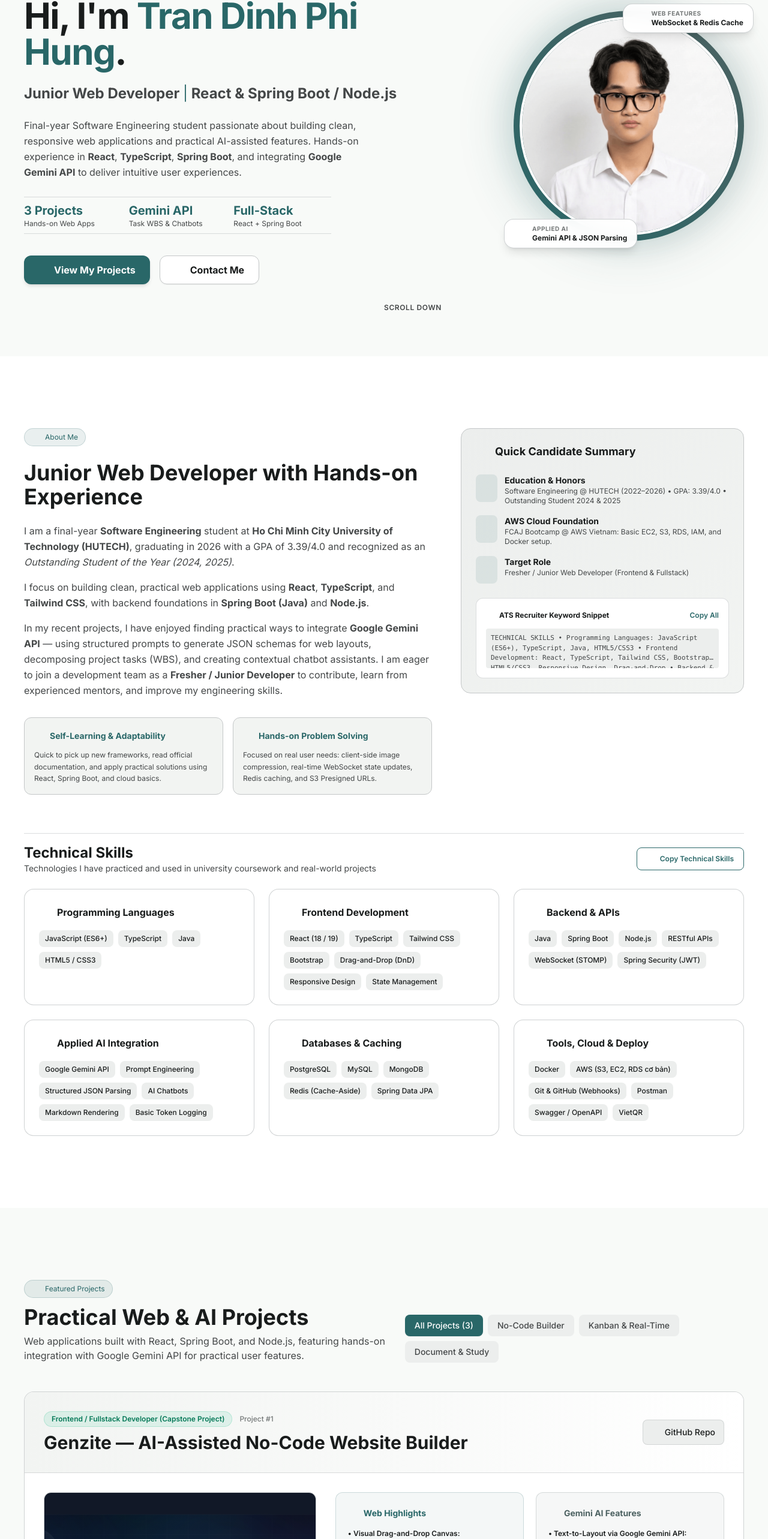
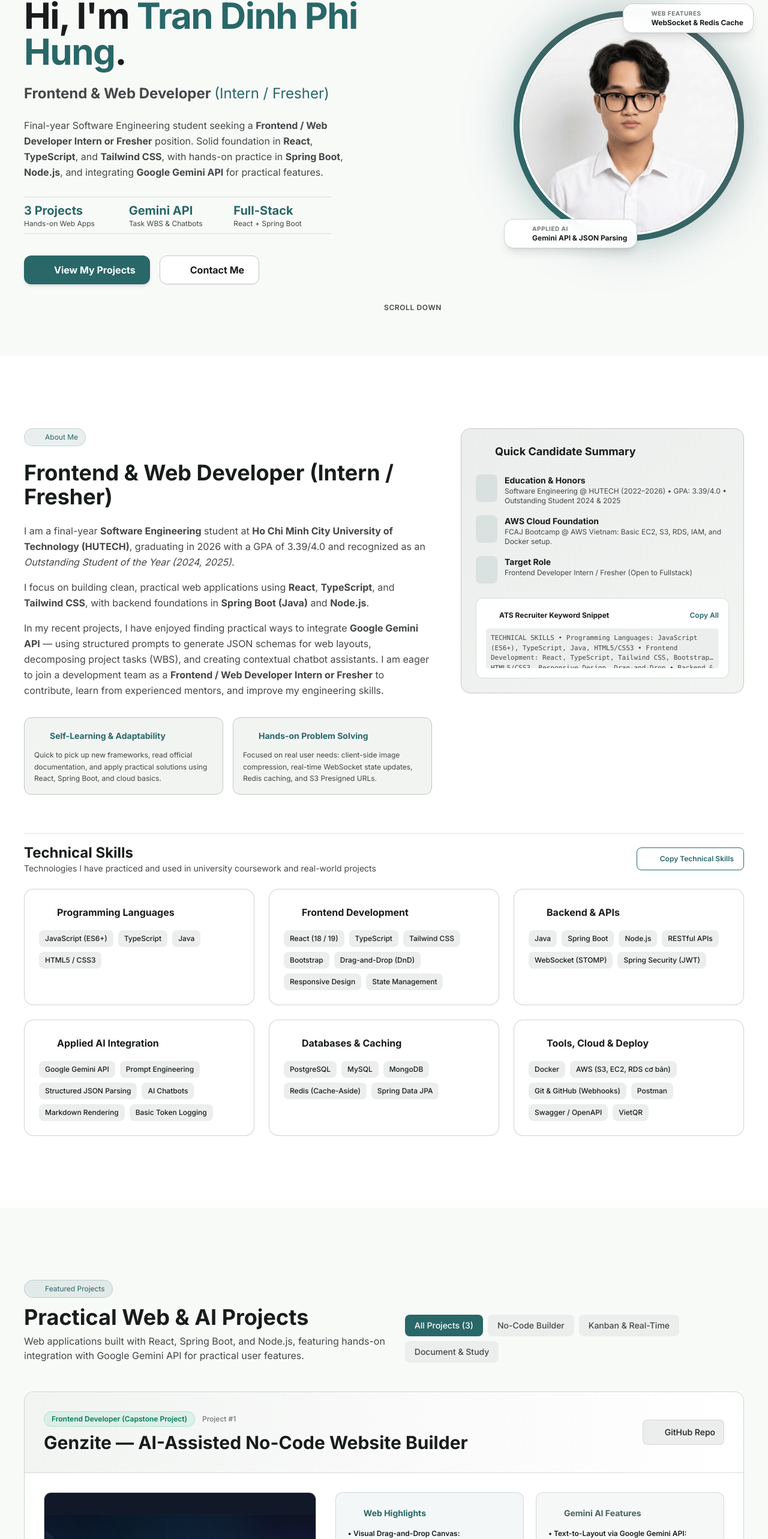
Before and after one commit to PHung112/Portfolio, a React (Vite) app: page / in a window 1280 px wide. Shown: the part 206-2772 px from the top of the page at 60% size. Built offline with nearby package versions, Linux system fonts and the light colour scheme.

Commit message:
feat: adjust roles to intern and fresher levels, remove junior references

```diff
--- a/index.html
+++ b/index.html
@@ -4,12 +4,12 @@
     <meta charset="UTF-8" />
     <link rel="icon" type="image/svg+xml" href="/logo.svg" />
     <meta name="viewport" content="width=device-width, initial-scale=1.0" />
-    <title>Tran Dinh Phi Hung | Junior Web Developer Portfolio</title>
+    <title>Tran Dinh Phi Hung | Web &amp; Frontend Developer (Intern / Fresher)</title>
     <meta
       name="description"
-      content="Portfolio of Tran Dinh Phi Hung - Junior Web Developer specializing in React, TypeScript, Spring Boot, Node.js, and Google Gemini API integration."
+      content="Portfolio of Tran Dinh Phi Hung - Software Engineering student seeking Frontend / Web Developer Intern and Fresher roles. Hands-on experience in React, TypeScript, Spring Boot, Node.js, and Google Gemini API."
     />
-    <meta name="keywords" content="Tran Dinh Phi Hung, Junior Web Developer, React, Spring Boot, Node.js, Gemini API, Frontend Developer, Fullstack Developer, Portfolio" />
+    <meta name="keywords" content="Tran Dinh Phi Hung, Frontend Intern, Web Developer Intern, Fresher Developer, React, TypeScript, Spring Boot, Node.js, Gemini API, Portfolio" />
     <meta name="author" content="Tran Dinh Phi Hung" />
     <link
       href="https://fonts.googleapis.com/css2?family=Material+Symbols+Outlined:wght,FILL@100..700,0..1&display=swap"
--- a/src/components/AboutSection.jsx
+++ b/src/components/AboutSection.jsx
@@ -100,7 +100,7 @@ export default function AboutSection() {
               About Me
             </div>
             <h2 className="text-3xl md:text-4xl font-bold font-display text-on-surface">
-              Junior Web Developer with Hands-on Experience
+              Frontend &amp; Web Developer (Intern / Fresher)
             </h2>
             <div className="space-y-4 text-on-surface-variant text-base leading-relaxed">
               <p>
@@ -111,7 +111,7 @@ export default function AboutSection() {
                 I focus on building clean, practical web applications using <strong>React</strong>, <strong>TypeScript</strong>, and <strong>Tailwind CSS</strong>, with backend foundations in <strong>Spring Boot (Java)</strong> and <strong>Node.js</strong>.
               </p>
               <p>
-                In my recent projects, I have enjoyed finding practical ways to integrate <strong>Google Gemini API</strong> — using structured prompts to generate JSON schemas for web layouts, decomposing project tasks (WBS), and creating contextual chatbot assistants. I am eager to join a development team as a <strong>Fresher / Junior Developer</strong> to contribute, learn from experienced mentors, and improve my engineering skills.
+                In my recent projects, I have enjoyed finding practical ways to integrate <strong>Google Gemini API</strong> — using structured prompts to generate JSON schemas for web layouts, decomposing project tasks (WBS), and creating contextual chatbot assistants. I am eager to join a development team as a <strong>Frontend / Web Developer Intern or Fresher</strong> to contribute, learn from experienced mentors, and improve my engineering skills.
               </p>
             </div>
 
@@ -178,7 +178,7 @@ export default function AboutSection() {
                 <div>
                   <h4 className="text-sm font-bold text-on-surface">Target Role</h4>
                   <p className="text-xs text-on-surface-variant">
-                    Fresher / Junior Web Developer (Frontend &amp; Fullstack)
+                    Frontend Developer Intern / Fresher (Open to Fullstack)
                   </p>
                 </div>
               </div>
--- a/src/components/OverviewSection.jsx
+++ b/src/components/OverviewSection.jsx
@@ -22,15 +22,16 @@ export default function OverviewSection() {
           </h1>
 
           <h2 className="text-xl md:text-2xl font-bold text-on-surface-variant">
-            Junior Web Developer <span className="text-primary font-normal">|</span> React &amp; Spring Boot / Node.js
+            Frontend &amp; Web Developer <span className="text-primary font-normal">(Intern / Fresher)</span>
           </h2>
 
           <p className="text-body-lg text-on-surface-variant max-w-xl leading-relaxed">
-            Final-year Software Engineering student passionate about building
-            clean, responsive web applications and practical AI-assisted features.
-            Hands-on experience in <strong>React</strong>, <strong>TypeScript</strong>,{" "}
-            <strong>Spring Boot</strong>, and integrating <strong>Google Gemini API</strong>{" "}
-            to deliver intuitive user experiences.
+            Final-year Software Engineering student seeking a{" "}
+            <strong>Frontend / Web Developer Intern or Fresher</strong> position.
+            Solid foundation in <strong>React</strong>, <strong>TypeScript</strong>,{" "}
+            and <strong>Tailwind CSS</strong>, with hands-on practice in{" "}
+            <strong>Spring Boot</strong>, <strong>Node.js</strong>, and integrating{" "}
+            <strong>Google Gemini API</strong> for practical features.
           </p>
 
           {/* Key Metric Tags */}
--- a/src/components/ProjectsSection.jsx
+++ b/src/components/ProjectsSection.jsx
@@ -4,7 +4,7 @@ const projects = [
   {
     id: "genzite",
     title: "Genzite — AI-Assisted No-Code Website Builder",
-    role: "Frontend / Fullstack Developer (Capstone Project)",
+    role: "Frontend Developer (Capstone Project)",
     roleBadgeColor: "bg-emerald-500/10 text-emerald-700 border-emerald-500/20",
     category: "no-code-builder",
     categoryLabel: "No-Code & Gemini",
@@ -71,7 +71,7 @@ const projects = [
   {
     id: "worksys",
     title: "WorkSys — Smart Task Management & AI Project Copilot",
-    role: "Fullstack Developer",
+    role: "Fullstack Developer (Personal Project)",
     roleBadgeColor: "bg-blue-500/10 text-blue-700 border-blue-500/20",
     category: "kanban-realtime",
     categoryLabel: "Kanban & Real-Time",
@@ -139,7 +139,7 @@ const projects = [
   {
     id: "documentsharing",
     title: "DocumentSharing — Academic Material Platform & AI Study Assistant",
-    role: "Frontend Developer",
+    role: "Frontend Developer (Academic Project)",
     roleBadgeColor: "bg-purple-500/10 text-purple-700 border-purple-500/20",
     category: "study-assistant",
     categoryLabel: "Academic & Assistant",
@@ -501,7 +501,7 @@ export default function ProjectsSection() {
                 <tr className="hover:bg-surface-container-low transition-colors">
                   <td className="p-3.5 font-bold text-primary">1. Genzite</td>
                   <td className="p-3.5 font-medium text-on-surface">
-                    Frontend / Fullstack (Capstone)
+                    Frontend Developer (Capstone Project)
                   </td>
                   <td className="p-3.5 text-on-surface-variant">
                     Drag-and-Drop Canvas, Dynamic JSON schemas (PostgreSQL), S3 Presigned URLs, Admin Console
@@ -513,7 +513,7 @@ export default function ProjectsSection() {
                 <tr className="hover:bg-surface-container-low transition-colors">
                   <td className="p-3.5 font-bold text-primary">2. WorkSys</td>
                   <td className="p-3.5 font-medium text-on-surface">
-                    Fullstack Developer
+                    Fullstack Developer (Personal Project)
                   </td>
                   <td className="p-3.5 text-on-surface-variant">
                     Kanban Board (DnD), Real-time WebSocket/STOMP, Redis Cache-Aside, GitHub Webhook
@@ -525,7 +525,7 @@ export default function ProjectsSection() {
                 <tr className="hover:bg-surface-container-low transition-colors">
                   <td className="p-3.5 font-bold text-primary">3. DocumentSharing</td>
                   <td className="p-3.5 font-medium text-on-surface">
-                    Frontend Developer
+                    Frontend Developer (Academic Project)
                   </td>
                   <td className="p-3.5 text-on-surface-variant">
                     Multi-step Wizard, Client-side Image Compression, Embedded PDF Viewer, VietQR Checkout
```
